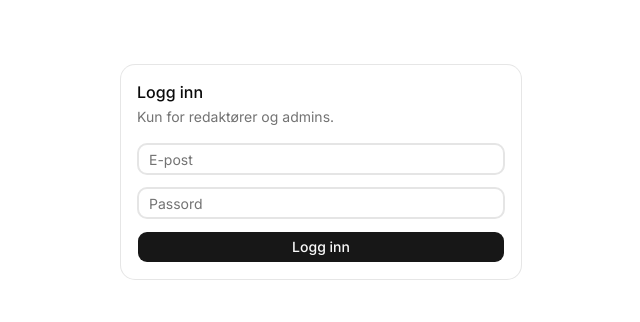
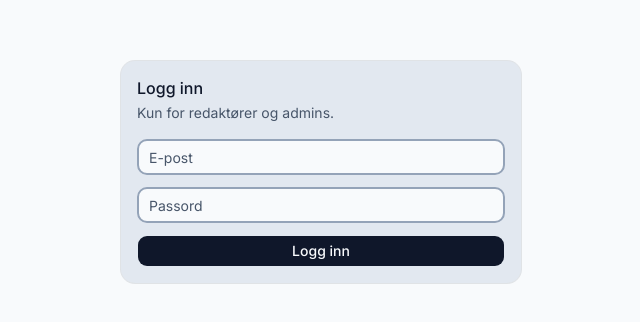
Before and after one commit to Konge5678/Bekkelaget-IL, a Next.js app: page /login in a window 1280 px wide. Shown: the part 228-550 px from the top of the page, without its empty margins (319-959 px from the left). Built offline with nearby package versions, Linux system fonts and the light colour scheme.

Commit message:
Create theme for componnets

```diff
--- a/app/admin/layout.tsx
+++ b/app/admin/layout.tsx
@@ -29,7 +29,7 @@ export default async function AdminLayout({
 
   return (
     <div className="min-h-screen">
-      <header className="border-b bg-muted/30">
+      <header className="border-b border-primary/20 bg-primary text-primary-foreground">
         <div className="mx-auto flex w-full max-w-6xl items-center justify-between gap-4 px-6 py-4">
           <Link href="/admin" className="font-semibold">
             Redaktørpanel
@@ -37,17 +37,29 @@ export default async function AdminLayout({
 
           <nav className="flex items-center gap-2">
             {isAdmin ? (
-              <Button asChild variant="ghost">
+              <Button
+                asChild
+                variant="ghost"
+                className="text-primary-foreground hover:bg-primary-foreground/10 hover:text-primary-foreground"
+              >
                 <Link href="/admin/settings">Admin</Link>
               </Button>
             ) : null}
 
-            <Button asChild variant="ghost">
+            <Button
+              asChild
+              variant="ghost"
+              className="text-primary-foreground hover:bg-primary-foreground/10 hover:text-primary-foreground"
+            >
               <Link href="/">Forside</Link>
             </Button>
 
             <form action={logout}>
-              <Button type="submit" variant="ghost">
+              <Button
+                type="submit"
+                variant="ghost"
+                className="text-primary-foreground hover:bg-primary-foreground/10 hover:text-primary-foreground"
+              >
                 Logg ut
               </Button>
             </form>
--- a/app/globals.css
+++ b/app/globals.css
@@ -27,6 +27,8 @@
   --color-input: var(--input);
   --color-border: var(--border);
   --color-destructive: var(--destructive);
+  --color-success-foreground: var(--success-foreground);
+  --color-success: var(--success);
   --color-accent-foreground: var(--accent-foreground);
   --color-accent: var(--accent);
   --color-muted-foreground: var(--muted-foreground);
@@ -49,73 +51,38 @@
 }
 
 :root {
-  --background: oklch(1 0 0);
-  --foreground: oklch(0.145 0 0);
-  --card: oklch(1 0 0);
-  --card-foreground: oklch(0.145 0 0);
-  --popover: oklch(1 0 0);
-  --popover-foreground: oklch(0.145 0 0);
-  --primary: oklch(0.205 0 0);
-  --primary-foreground: oklch(0.985 0 0);
-  --secondary: oklch(0.97 0 0);
-  --secondary-foreground: oklch(0.205 0 0);
-  --muted: oklch(0.97 0 0);
-  --muted-foreground: oklch(0.556 0 0);
-  --accent: oklch(0.97 0 0);
-  --accent-foreground: oklch(0.205 0 0);
-  --destructive: oklch(0.577 0.245 27.325);
-  --border: oklch(0.922 0 0);
-  --input: oklch(0.922 0 0);
-  --ring: oklch(0.708 0 0);
-  --chart-1: oklch(0.87 0 0);
-  --chart-2: oklch(0.556 0 0);
-  --chart-3: oklch(0.439 0 0);
-  --chart-4: oklch(0.371 0 0);
-  --chart-5: oklch(0.269 0 0);
+  --background: #f8fafc;
+  --foreground: #0f172a;
+  --card: #e2e8f0;
+  --card-foreground: #0f172a;
+  --popover: #f8fafc;
+  --popover-foreground: #0f172a;
+  --primary: #0f172a;
+  --primary-foreground: #f8fafc;
+  --secondary: #e2e8f0;
+  --secondary-foreground: #0f172a;
+  --muted: #e2e8f0;
+  --muted-foreground: #475569;
+  --accent: #eab308;
+  --accent-foreground: #0f172a;
+  --destructive: #ef4444;
+  --success: #22c55e;
+  --success-foreground: #0f172a;
+  --border: #cbd5e1;
+  --input: #94a3b8;
+  --ring: #0f172a;
   --radius: 0.625rem;
-  --sidebar: oklch(0.985 0 0);
-  --sidebar-foreground: oklch(0.145 0 0);
-  --sidebar-primary: oklch(0.205 0 0);
-  --sidebar-primary-foreground: oklch(0.985 0 0);
-  --sidebar-accent: oklch(0.97 0 0);
-  --sidebar-accent-foreground: oklch(0.205 0 0);
-  --sidebar-border: oklch(0.922 0 0);
-  --sidebar-ring: oklch(0.708 0 0);
+  --sidebar: #f8fafc;
+  --sidebar-foreground: #0f172a;
+  --sidebar-primary: #0f172a;
+  --sidebar-primary-foreground: #f8fafc;
+  --sidebar-accent: #eab308;
+  --sidebar-accent-foreground: #0f172a;
+  --sidebar-border: #e2e8f0;
+  --sidebar-ring: #0f172a;
 }
 
-.dark {
-  --background: oklch(0.145 0 0);
-  --foreground: oklch(0.985 0 0);
-  --card: oklch(0.205 0 0);
-  --card-foreground: oklch(0.985 0 0);
-  --popover: oklch(0.205 0 0);
-  --popover-foreground: oklch(0.985 0 0);
-  --primary: oklch(0.922 0 0);
-  --primary-foreground: oklch(0.205 0 0);
-  --secondary: oklch(0.269 0 0);
-  --secondary-foreground: oklch(0.985 0 0);
-  --muted: oklch(0.269 0 0);
-  --muted-foreground: oklch(0.708 0 0);
-  --accent: oklch(0.269 0 0);
-  --accent-foreground: oklch(0.985 0 0);
-  --destructive: oklch(0.704 0.191 22.216);
-  --border: oklch(1 0 0 / 10%);
-  --input: oklch(1 0 0 / 15%);
-  --ring: oklch(0.556 0 0);
-  --chart-1: oklch(0.87 0 0);
-  --chart-2: oklch(0.556 0 0);
-  --chart-3: oklch(0.439 0 0);
-  --chart-4: oklch(0.371 0 0);
-  --chart-5: oklch(0.269 0 0);
-  --sidebar: oklch(0.205 0 0);
-  --sidebar-foreground: oklch(0.985 0 0);
-  --sidebar-primary: oklch(0.488 0.243 264.376);
-  --sidebar-primary-foreground: oklch(0.985 0 0);
-  --sidebar-accent: oklch(0.269 0 0);
-  --sidebar-accent-foreground: oklch(0.985 0 0);
-  --sidebar-border: oklch(1 0 0 / 10%);
-  --sidebar-ring: oklch(0.556 0 0);
-}
+
 
 @layer base {
   * {
--- a/app/set-password/page.tsx
+++ /dev/null
@@ -1,67 +0,0 @@
-import { createSupabaseServerClient } from "@/lib/supabase/server";
-import { Button } from "@/components/ui/button";
-import {
-  Card,
-  CardContent,
-  CardDescription,
-  CardHeader,
-  CardTitle,
-} from "@/components/ui/card";
-import { Input } from "@/components/ui/input";
-import { redirect } from "next/navigation";
-
-type Props = {
-  searchParams?: Promise<Record<string, string | string[] | undefined>>;
-};
-
-export default async function SetPasswordPage({ searchParams }: Props) {
-  const sp = (await searchParams) ?? {};
-  const errorRaw = sp.error;
-  const errorMessage = typeof errorRaw === "string" ? errorRaw : null;
-
-  async function setPassword(formData: FormData) {
-    "use server";
-
-    const password = String(formData.get("password") ?? "");
-
-    const supabase = await createSupabaseServerClient();
-    const { error } = await supabase.auth.updateUser({ password });
-
-    if (error) {
-      redirect(`/set-password?error=${encodeURIComponent(error.message)}`);
-    }
-
-    redirect("/admin");
-  }
-
-  return (
-    <main className="mx-auto flex min-h-screen w-full max-w-md flex-col justify-center p-6">
-      <Card>
-        <CardHeader>
-          <CardTitle>Sett passord</CardTitle>
-          <CardDescription>Velg et passord for kontoen din.</CardDescription>
-        </CardHeader>
-        <CardContent>
-          {errorMessage ? (
-            <p className="mb-3 rounded-md border border-destructive/30 bg-destructive/10 px-3 py-2 text-sm text-destructive">
-              {errorMessage}
-            </p>
-          ) : null}
-          <form action={setPassword} className="flex flex-col gap-3">
-            <Input
-              type="password"
-              name="password"
-              placeholder="Nytt passord"
-              minLength={8}
-              required
-            />
-
-            <Button type="submit" className="w-full">
-              Lagre passord
-            </Button>
-          </form>
-        </CardContent>
-      </Card>
-    </main>
-  );
-}
--- /dev/null
+++ b/components/admin/form-field.tsx
@@ -0,0 +1,17 @@
+import { cn } from "@/lib/utils";
+import type { ReactNode } from "react";
+
+type Props = {
+  label: string;
+  children: ReactNode;
+  className?: string;
+};
+
+export function FormField({ label, children, className }: Props) {
+  return (
+    <div className={cn("flex flex-col gap-1.5", className)}>
+      <span className="text-sm font-medium text-foreground">{label}</span>
+      {children}
+    </div>
+  );
+}
--- a/components/admin/members-panel.tsx
+++ b/components/admin/members-panel.tsx
@@ -52,7 +52,7 @@ export function MembersPanel({ members }: Props) {
           setOpen(true);
         }}
       >
-        Ny medlem
+        Nytt medlem
       </Button>
 
       <Table>
@@ -81,7 +81,7 @@ export function MembersPanel({ members }: Props) {
                     className={cn(
                       "inline-flex rounded-md px-2 py-1 text-xs font-medium",
                       isPaid
-                        ? "bg-muted text-foreground"
+                        ? "bg-success/10 text-success"
                         : "bg-destructive/10 text-destructive",
                     )}
                   >
@@ -131,7 +131,7 @@ export function MembersPanel({ members }: Props) {
       <Dialog open={open} onOpenChange={setOpen}>
         <DialogContent className="sm:max-w-lg">
           <DialogHeader>
-            <DialogTitle>{editing ? "Rediger medlem" : "Ny medlem"}</DialogTitle>
+            <DialogTitle>{editing ? "Rediger medlem" : "Nytt medlem"}</DialogTitle>
             <DialogDescription>
               {editing
                 ? "Oppdater informasjon og kontingentstatus."
--- a/components/ui/input.tsx
+++ b/components/ui/input.tsx
@@ -8,7 +8,7 @@ function Input({ className, type, ...props }: React.ComponentProps<"input">) {
       type={type}
       data-slot="input"
       className={cn(
-        "h-8 w-full min-w-0 rounded-lg border-2 border-input bg-transparent px-2.5 py-1 text-base transition-colors outline-none file:inline-flex file:h-6 file:border-0 file:bg-transparent file:text-sm file:font-medium file:text-foreground placeholder:text-muted-foreground disabled:pointer-events-none disabled:cursor-not-allowed disabled:bg-input/50 disabled:opacity-50 aria-invalid:border-destructive aria-invalid:ring-3 aria-invalid:ring-destructive/20 md:text-sm dark:bg-input/30 dark:disabled:bg-input/80 dark:aria-invalid:border-destructive/50 dark:aria-invalid:ring-destructive/40",
+        "h-9 w-full min-w-0 rounded-lg border-2 border-input bg-background px-2.5 py-1 text-base text-foreground transition-colors outline-none file:inline-flex file:h-6 file:border-0 file:bg-transparent file:text-sm file:font-medium file:text-foreground placeholder:text-muted-foreground disabled:pointer-events-none disabled:cursor-not-allowed disabled:bg-muted disabled:opacity-50 aria-invalid:border-destructive aria-invalid:ring-3 aria-invalid:ring-destructive/20 md:text-sm dark:bg-input/30 dark:disabled:bg-input/80 dark:aria-invalid:border-destructive/50 dark:aria-invalid:ring-destructive/40",
         className
       )}
       {...props}
--- /dev/null
+++ b/components/ui/textarea.tsx
@@ -0,0 +1,18 @@
+import type * as React from "react";
+
+import { cn } from "@/lib/utils";
+
+function Textarea({ className, ...props }: React.ComponentProps<"textarea">) {
+  return (
+    <textarea
+      data-slot="textarea"
+      className={cn(
+        "flex min-h-[80px] w-full rounded-lg border-2 border-input bg-background px-2.5 py-2 text-base text-foreground transition-colors outline-none placeholder:text-muted-foreground disabled:cursor-not-allowed disabled:opacity-50 md:text-sm",
+        className,
+      )}
+      {...props}
+    />
+  );
+}
+
+export { Textarea };
```
Also changed, not shown: app/admin/articles/[id]/edit/page.tsx (+16 -15 lines), app/admin/articles/new/page.tsx (+16 -15 lines), app/admin/news/[id]/edit/page.tsx (+15 -17 lines), app/admin/news/new/page.tsx (+15 -17 lines).
